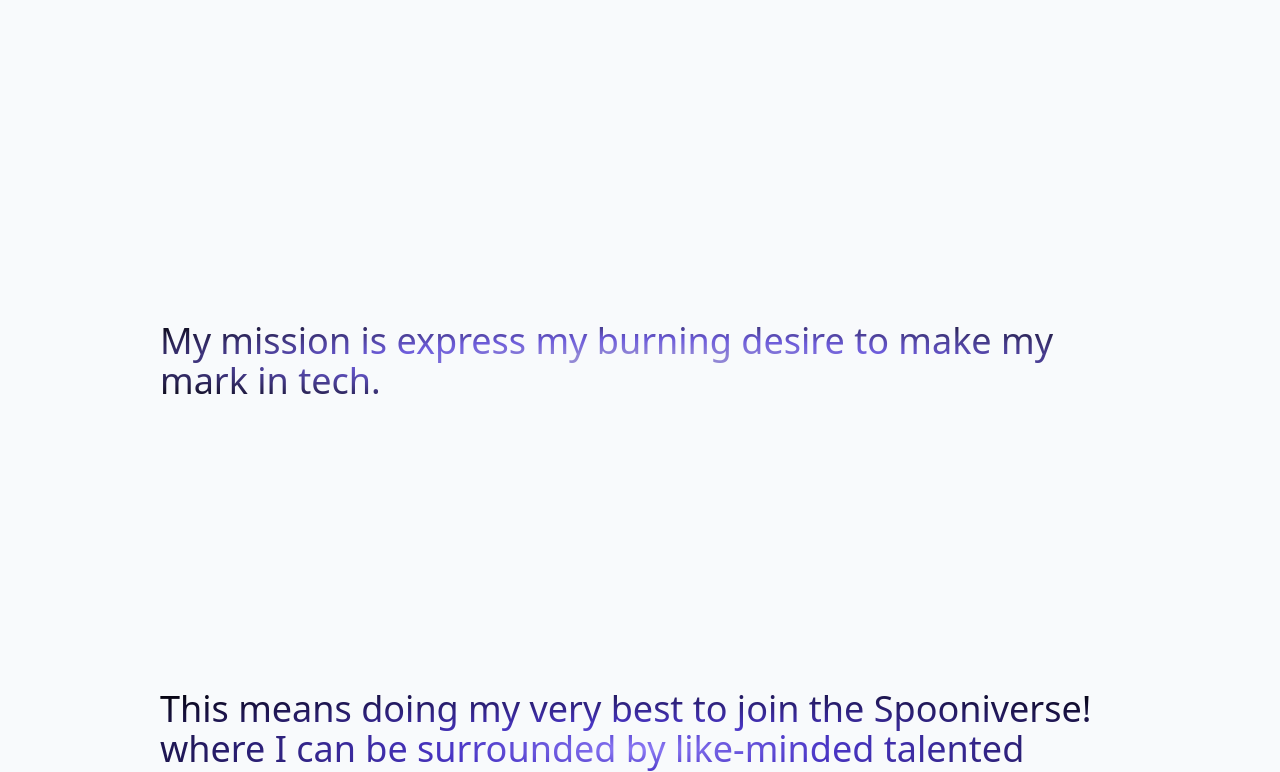
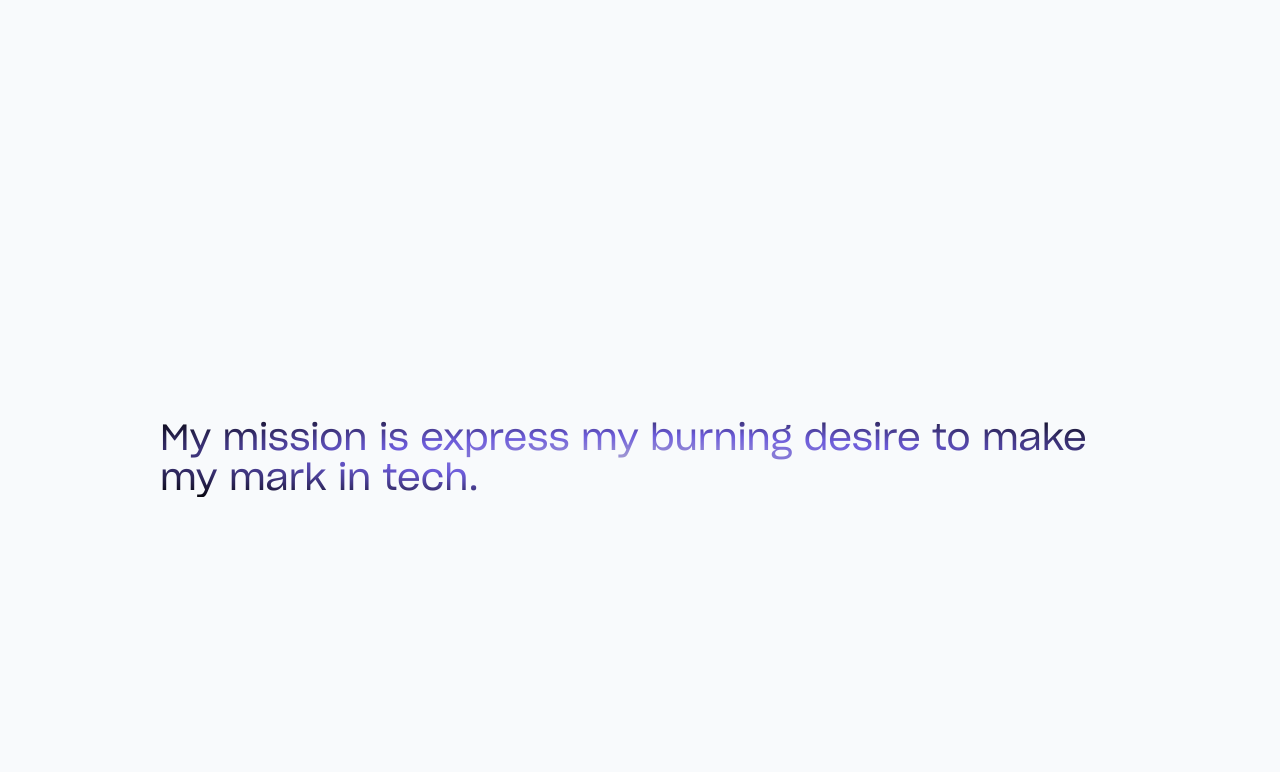
Before and after one commit to abdel7ak96/dodging-bullets-manifesto, a website: page index.html in a window 1280 px wide. Shown: the part 710-1482 px from the top of the page. Drawn offline with Linux system fonts and the light colour scheme.

Commit message:
Fix: font import

```diff
--- a/index.html
+++ b/index.html
@@ -16,11 +16,6 @@
   <link rel="stylesheet" type="text/css" href="./assets/css/slick.css" />
 
   <title>The Dodging Bullets - Manifesto</title>
-
-  <!-- Fonts -->
-  <link href="./assets/fonts/SharpGroteskBook20.woff2" rel="stylesheet">
-
-
 </head>
 
 <body class="bg-slate-50">
--- a/styles/input.css
+++ b/styles/input.css
@@ -2,9 +2,14 @@
 @tailwind components;
 @tailwind utilities;
 
+@font-face {
+  font-family: 'Sharp';
+  src: url('../assets/fonts/SharpGroteskBook20.woff2') format('woff2');
+}
+
 @layer base {
   html {
-    font-family: 'Sharp Grotesk Book 20', system-ui, sans-serif;
+    font-family: 'Sharp', system-ui, sans-serif;
   }
 }
 
```
Also changed, not shown: styles/output.css.
